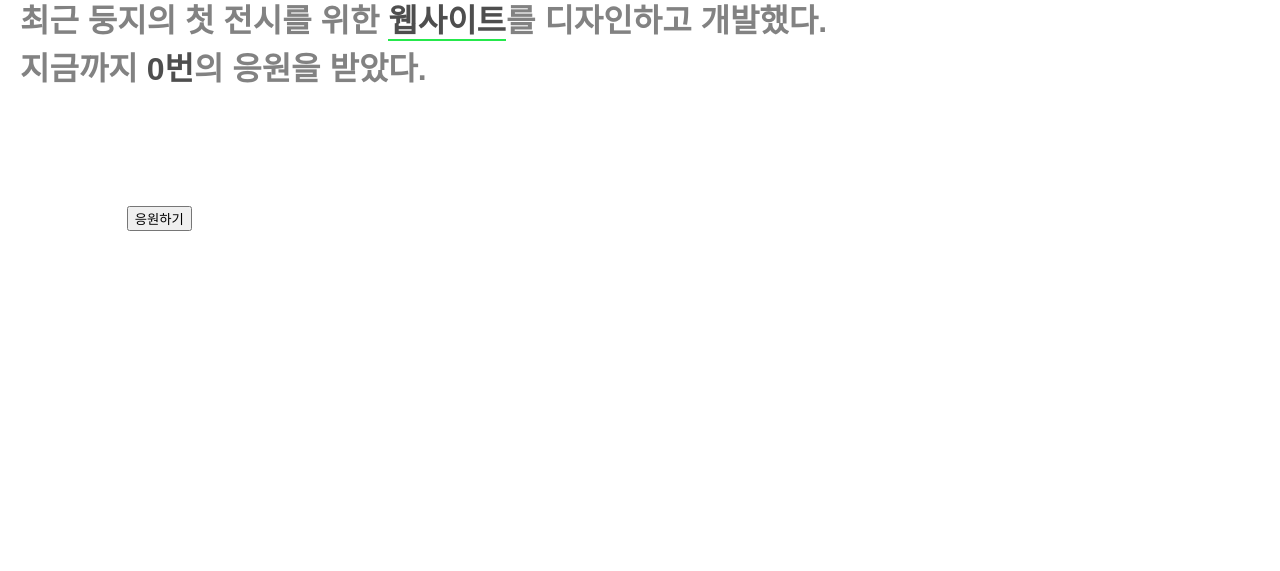
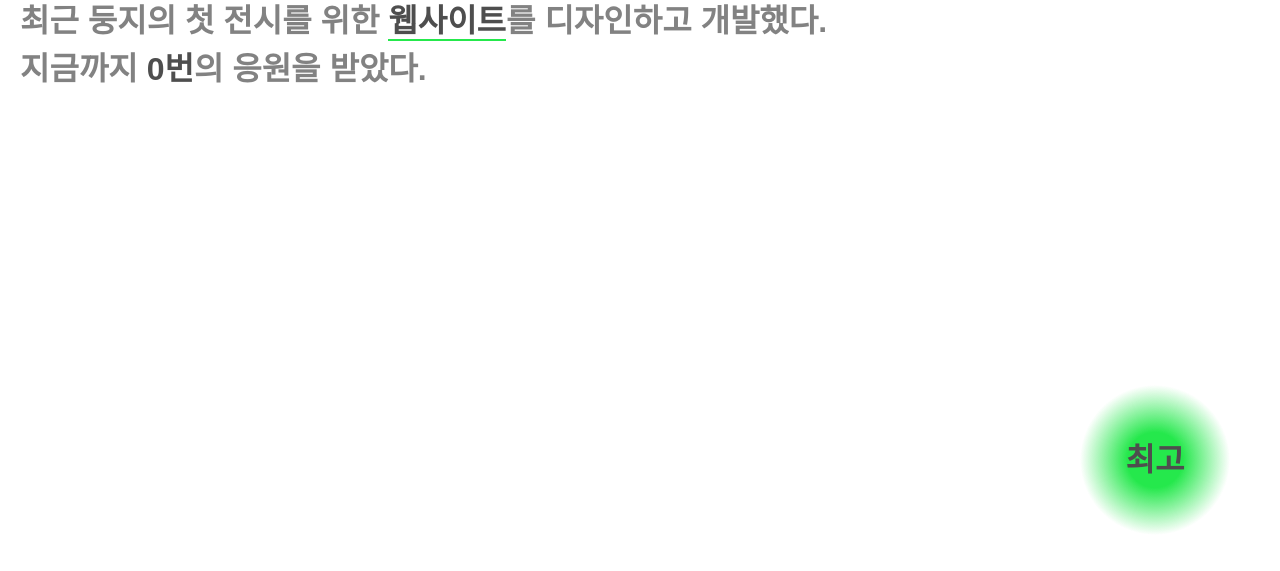
Before and after one commit to yoonk2/doongzi, a Django app: page /projects/yoon-kwon/ in a window 1280 px wide. Shown: the part 215-786 px from the top of the page. Run offline with Django 3.2, Linux system fonts and the light colour scheme; data that the repository does not hold is empty; some web fonts are replaced.

Commit message:
[ADD] support messages

```diff
--- a/config/projects/views.py
+++ b/config/projects/views.py
@@ -1,4 +1,5 @@
 from random import shuffle
+from django.http import HttpResponse
 from django.shortcuts import redirect, render
 from .models import *
 from django.views.decorators.http import require_GET, require_POST
@@ -26,9 +27,7 @@ def support_yoon(request):
             name=name,
         )
         support.save()
-        print(request)
-        print(support.id)
-        return redirect("/projects/yoon-kwon")
+        return redirect("projects:yoon-kwon")
     return redirect("projects:yoon-kwon")
 
 
--- a/config/static/css/yoon-kwon.css
+++ b/config/static/css/yoon-kwon.css
@@ -51,6 +51,23 @@ strong {
     display: none;
 }
 
+button {
+    border: none;
+    background: radial-gradient(50% 50% at 50% 50%, #25E84C 36.98%, rgba(37, 232, 76, 0) 100%);
+    cursor: pointer;
+    outline: none;
+    width: 150px;
+    height: 150px;
+    border-radius: 50%;
+    transition: 0.3s;
+    font-size: 32px;
+    font-weight: 700;
+    color:#4e4e4e;
+    line-height: 150%;
+    position: fixed;
+    bottom: 50px;
+    right: 50px;
+}
 
 @keyframes fade {
     0% {
--- a/config/static/js/yoon-kwon.js
+++ b/config/static/js/yoon-kwon.js
@@ -44,31 +44,12 @@ furtherText.addEventListener('click', () => {
 })
 
 // 응원하기
+const supportBtn = document.querySelector(`.support-btn`);
+let supportText = []
+supportText[0] = `응원합니다`
+supportText[1] = `화이팅`
+supportText[2] = `멋져요`
+supportText[3] = `좋아요`
+supportText[4] = `최고`
 
-const supportYoon = (supportNumber) => {
-    const support = document.querySelector(`.support-yoon`);
-    support.innerHTML = `${supportNumber ++}번의 응원을 받았다.`;
-}
-// const addSupport = new XMLHttpRequest();
-// const supportYoon = () => {
-//     const url = 'support_ajax';
-//     // let content = document.querySelector(`#guestbook__input`).value
-//     addSupport.open('POST', url, true);
-//     addSupport.setRequestHeader(
-//         "Content-Type",
-//         "application/x-www-form-urlencoded"
-//         );
-//         addSupport.send(JSON.stringify({content:(supportNum+1)}));
-//     }
-// const supportHandleResponse = () => {
-//     if (addSupport.status < 400){
-//         const {supportNum} = JSON.parse(addSupport.response);
-//         const supportContainer = document.querySelector(`.support-yoon`);
-//         currentHtml = supportContainer.innerHTML
-//         supportContainer.innerHTML = `${supportNum}번의 응원을 받았다.`
-//     }
-// addSupport.onreadystatechange = () => {
-//     if (addSupport.readyState === XMLHttpRequest.DONE) {
-//         commentHandleResponse();
-//     }
-// }
+supportBtn.innerHTML = supportText[Math.floor(Math.random() * supportText.length)];
--- a/config/templates/yoon-kwon.html
+++ b/config/templates/yoon-kwon.html
@@ -27,8 +27,9 @@
         <p class="support-yoon">지금까지 <strong id="supportNum">{{supports | length}}번</strong>의 응원을 받았다.</p>
         <form action="{% url 'projects:support-yoon'%}" method="POST">
             {% csrf_token %}
-            <button type="submit">응원하기</button>
+            <button class="support-btn" type="submit">응원합니다</button>
         </form>
+        <p class="thanks hidden">감사합니다</p>
     </main>
     <script>
     </script>
```
